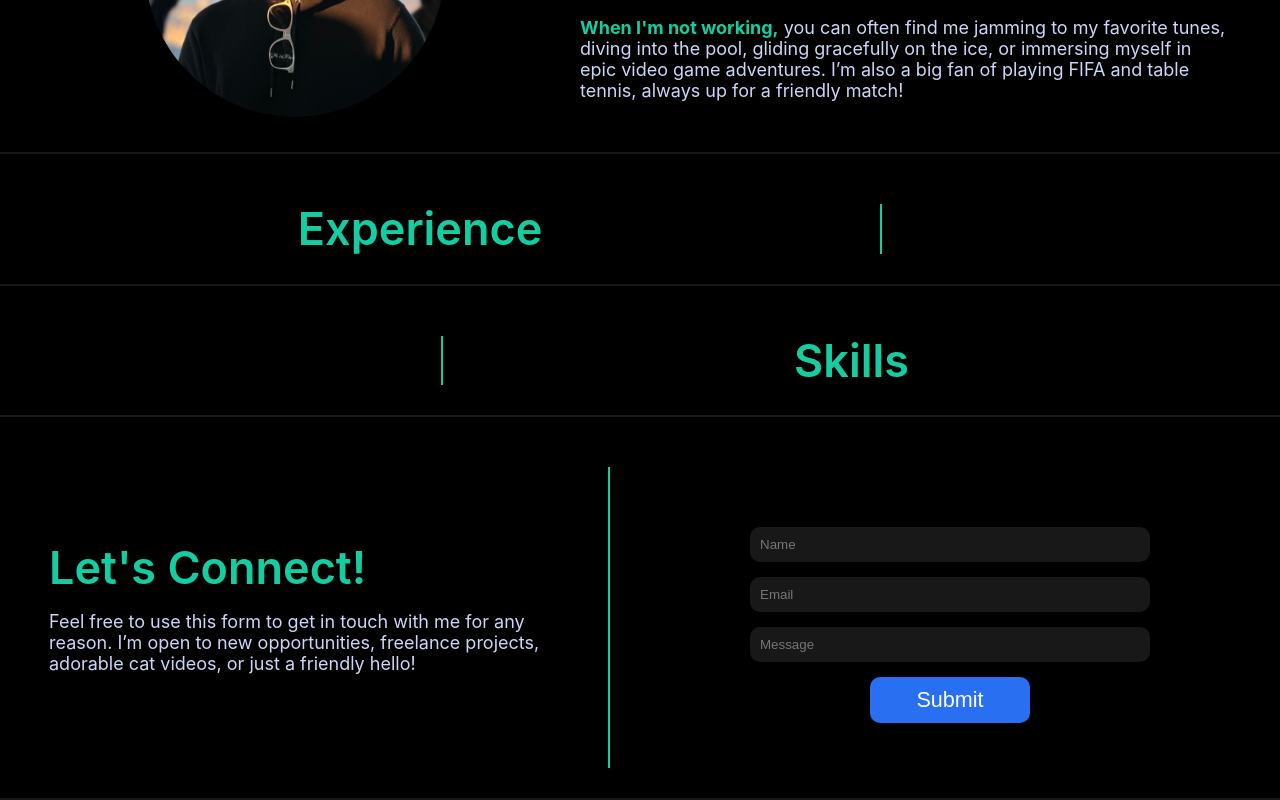
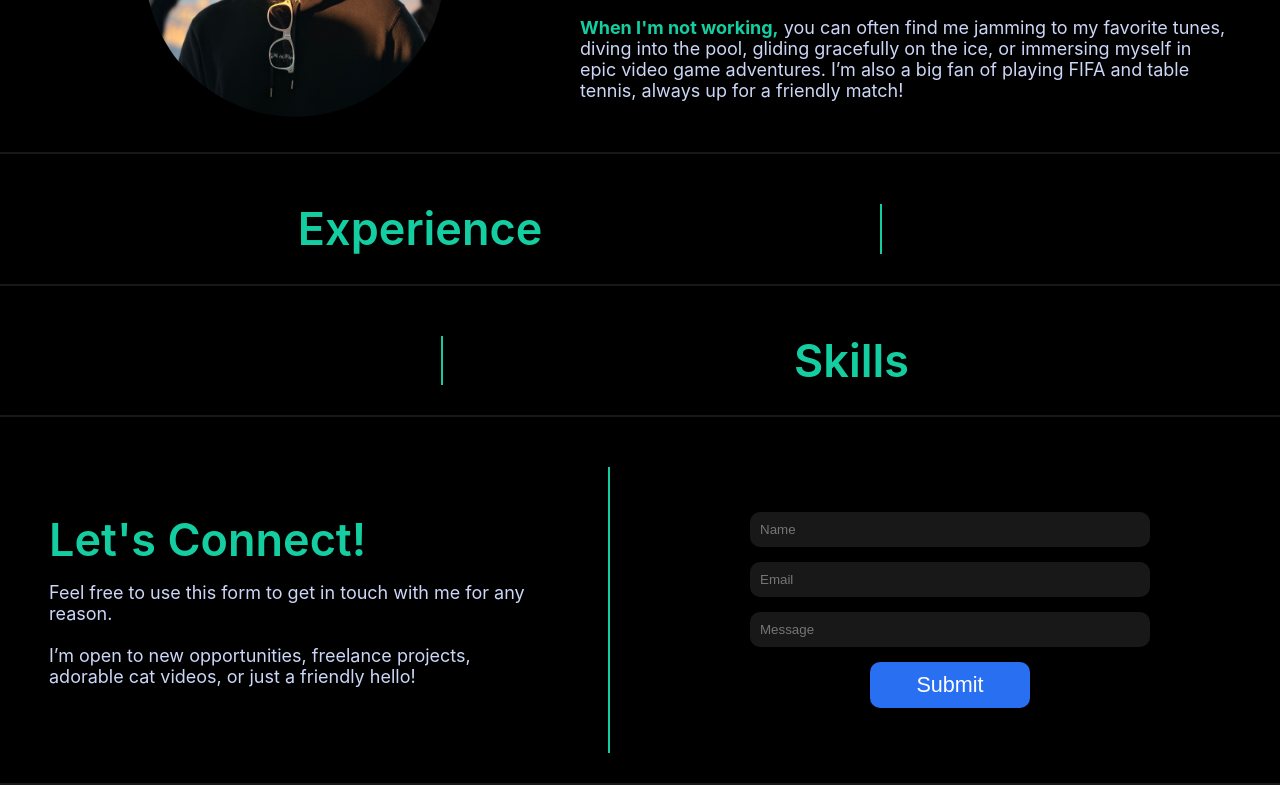
Before and after one commit to SwapnilAryan97/v2-portfolio, a React (Create React App) app: page / in a window 1280 px wide. Shown: the part 1214-2014 px from the top of the page. Built offline with nearby package versions, Linux system fonts and the light colour scheme.

Commit message:
Add contact heading divider

```diff
--- a/src/components/contact.js
+++ b/src/components/contact.js
@@ -6,9 +6,12 @@ const Contact = () => {
       <div className="content-wrapper">
         <div className="heading-container container-size">
           <h1 className="section-heading">Let's Connect!</h1>
+          <span className="divider"></span>
           <h2>{/* <span className="">Contact</span> */}</h2>
           <p className="contact-para">
             Feel free to use this form to get in touch with me for any reason.
+            <br />
+            <br />
             I’m open to new opportunities, freelance projects, adorable cat
             videos, or just a friendly hello!
           </p>
--- a/src/styles/contact.scss
+++ b/src/styles/contact.scss
@@ -1,7 +1,7 @@
 .contact-form {
   width: 100%;
   max-width: 600px;
-  margin-top: 30px;
+  margin-top: 15px;
   padding-top: 30px;
   margin-bottom: 15px;
   padding-bottom: 10px;
```
